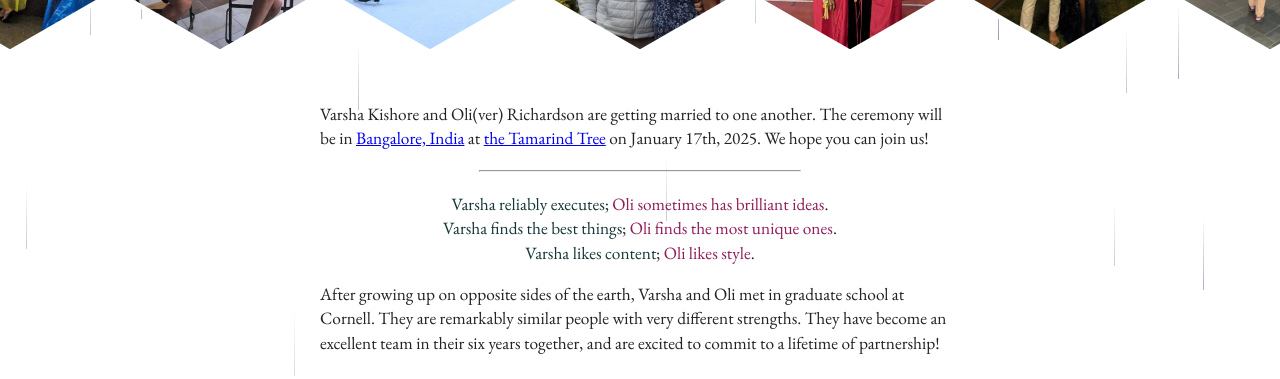
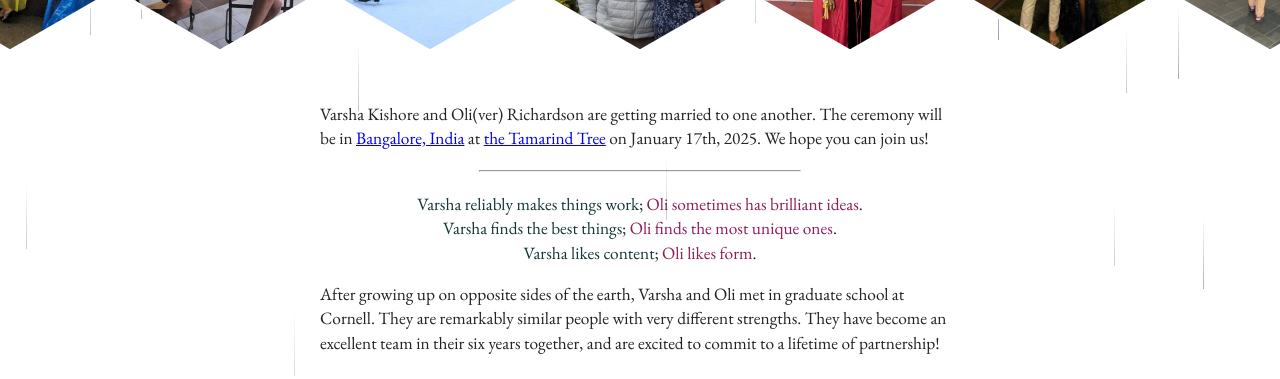
Before and after one commit to kaito-nakatani/shraito, a Jekyll site: the page built from index.md, in a window 1280 px wide. Shown: the part 557-936 px from the top of the page. Built offline with Jekyll 4.4.1, drawn with Linux system fonts in a browser that asks for light colours.

Commit message:
index tweaks

```diff
--- a/docs/feed.xml
+++ b/docs/feed.xml
@@ -1 +1 @@
-<?xml version="1.0" encoding="utf-8"?><feed xmlns="http://www.w3.org/2005/Atom" ><generator uri="https://jekyllrb.com/" version="4.3.3">Jekyll</generator><link href="https://orichardson.github.io//voli/feed.xml" rel="self" type="application/atom+xml" /><link href="https://orichardson.github.io//voli/" rel="alternate" type="text/html" /><updated>2024-11-07T20:57:08-05:00</updated><id>https://orichardson.github.io//voli/feed.xml</id><title type="html">Voli</title><subtitle>Voli (= Oliver Richardson + Varsha Kishore) wedding website</subtitle></feed>
+<?xml version="1.0" encoding="utf-8"?><feed xmlns="http://www.w3.org/2005/Atom" ><generator uri="https://jekyllrb.com/" version="4.3.3">Jekyll</generator><link href="https://orichardson.github.io//voli/feed.xml" rel="self" type="application/atom+xml" /><link href="https://orichardson.github.io//voli/" rel="alternate" type="text/html" /><updated>2024-11-07T23:48:23-05:00</updated><id>https://orichardson.github.io//voli/feed.xml</id><title type="html">Voli</title><subtitle>Voli (= Oliver Richardson + Varsha Kishore) wedding website</subtitle></feed>
--- a/docs/index.html
+++ b/docs/index.html
@@ -241,12 +241,12 @@ We hope you can join us!</p>
 
 <!-- <span class="varsha">Varsha exploits</span>;
     <span class="oli">Oli explores</span>   -->
-<p class="center"><span class="varsha">Varsha reliably executes</span>;
+<p class="center"><span class="varsha">Varsha reliably makes things work</span>;
     <span class="oli">Oli sometimes has brilliant ideas</span>.<br />
 <span class="varsha">Varsha finds the best things</span>;
     <span class="oli">Oli finds the most unique ones</span>.<br />
 <span class="varsha">Varsha likes content</span>;
-    <span class="oli">Oli likes style</span>.</p>
+    <span class="oli">Oli likes form</span>.</p>
 
 <p>After growing up on opposite sides of the earth,
     Varsha and Oli met in graduate school at Cornell.
--- a/index.md
+++ b/index.md
@@ -66,12 +66,12 @@ We hope you can join us!
 {:.center}
 <!-- <span class="varsha">Varsha exploits</span>;
     <span class="oli">Oli explores</span>   -->
-<span class="varsha">Varsha reliably executes</span>;
+<span class="varsha">Varsha reliably makes things work</span>;
     <span class="oli">Oli sometimes has brilliant ideas</span>.
 <span class="varsha">Varsha finds the best things</span>;
     <span class="oli">Oli finds the most unique ones</span>.
 <span class="varsha">Varsha likes content</span>;
-    <span class="oli">Oli likes style</span>.
+    <span class="oli">Oli likes form</span>.
 
 After growing up on opposite sides of the earth,
     Varsha and Oli met in graduate school at Cornell.
```
